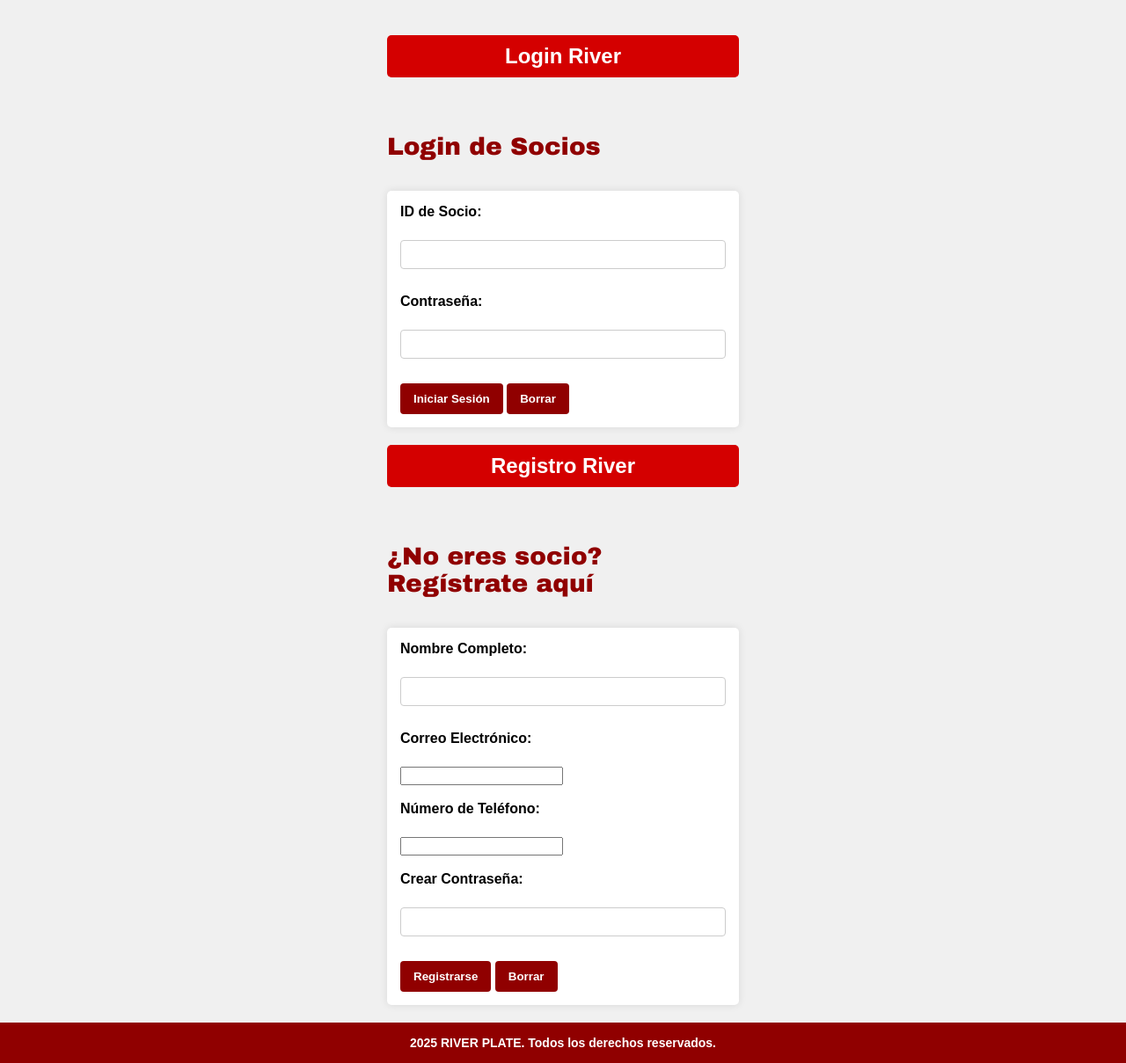
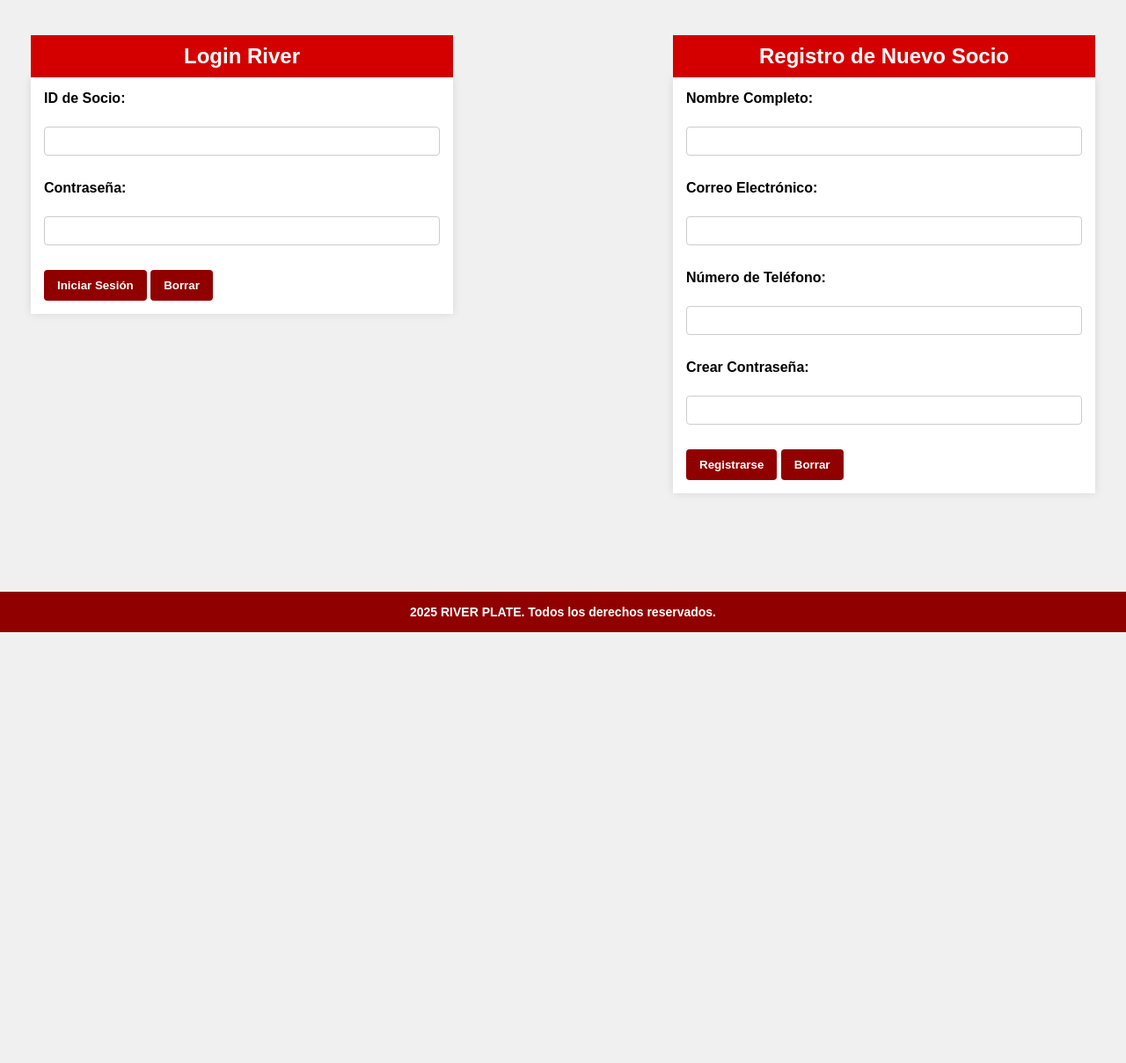
Before and after one commit to JoakoPorti07/ProyectoRiver, a PHP site: page /login.html in a window 1280 px wide. Shown: the part 81-1290 px from the top of the page at 88% size. After the commit the page ends 800 px from the top, so only its background shows below. Run offline with PHP 8.4, Linux system fonts and the light colour scheme.

Commit message:
Posicionando formularios

```diff
--- a/login.html
+++ b/login.html
@@ -20,10 +20,9 @@
         </nav>
     </header>
     <!--Login Socio-->
-    <main>
+    <main class="mainlogin">
         <section class="formularologin">
             <h1 class="titulopaginalogin">Login River</h1>
-            <h2 class="loginTitulo">Login de Socios</h2>
             <form action="#" method="post">
                 <label for="socioID">ID de Socio:</label><br>
                 <input type="text" id="socioID" name="socioID" required><br><br>
@@ -36,10 +35,10 @@
             </form>
         </section>
         <!--registro-->
-        <section class="formularoregis">
-            <h1 class="titulopaginaregis">Registro River</h1>
-            <h2 class="registroTitulo">¿No eres socio? Regístrate aquí</h2>
-            <form action="#" method="post">
+
+        <section >
+            <h1 class="titulopaginalogin">Registro de Nuevo Socio</h1>
+            <form action="#" method="post" class="formularoregis">
                 <label for="nombre">Nombre Completo:</label><br>
                 <input type="text" id="nombre" name="nombre" required><br><br>
 
--- a/styles2.css
+++ b/styles2.css
@@ -3,28 +3,24 @@
     color: #ffffff;
     background-color: #d40000;
     padding: 10px;
-    border-radius: 5px;
+    border-radius: 0px;
     font-size: 24px;
-    margin-bottom: 20px;
-}
-.loginTitulo {
-    font-family: 'Arial Black', Arial, sans-serif;
-    font-size: 28px;
-    color: #900000;
-    margin-bottom: 15px;
+    margin-bottom: 0px;
 }
 form {
     background-color: #ffffff;
     padding: 15px;
-    border-radius: 5px;
+    border-radius: 0px;
     box-shadow: 0 0 10px rgba(0, 0, 0, 0.1);
+    margin-top: 0px;
+    width: 450px;
 }
 label {
     font-weight: bold;
     display: block;
     margin-bottom: 5px;
 }
-input[type="text"], input[type="password"] {
+input[type="text"], input[type="password"], input[type="email"], textarea, input[type="tel"] {
     width: 100%;
     padding: 8px;
     margin-bottom: 10px;
@@ -57,13 +53,21 @@ input[type="submit"]:hover {
     padding: 10px;
     border-radius: 5px;
     font-size: 24px;
-    margin-bottom: 20px;
+    margin-bottom: 0px;
+    margin-top: 50px;
 }
-.formularologin, .formularoregis {
-    max-width: 400px;
-    display: flex;
-    flex-direction: column;
-    gap: 20px;
-    margin: 0 auto;
+.formularoregis {
+    background-color: #ffffff;
+    padding: 15px;
+    border-radius: 0px;
+    box-shadow: 0 0 10px rgba(0, 0, 0, 0.1);
+    margin-top: 0px;
 
 }
+.mainlogin {
+    margin-bottom: 50px;
+    display: flex;
+    flex-direction: row;
+    justify-content: center;
+    gap: 250px;
+}
```
